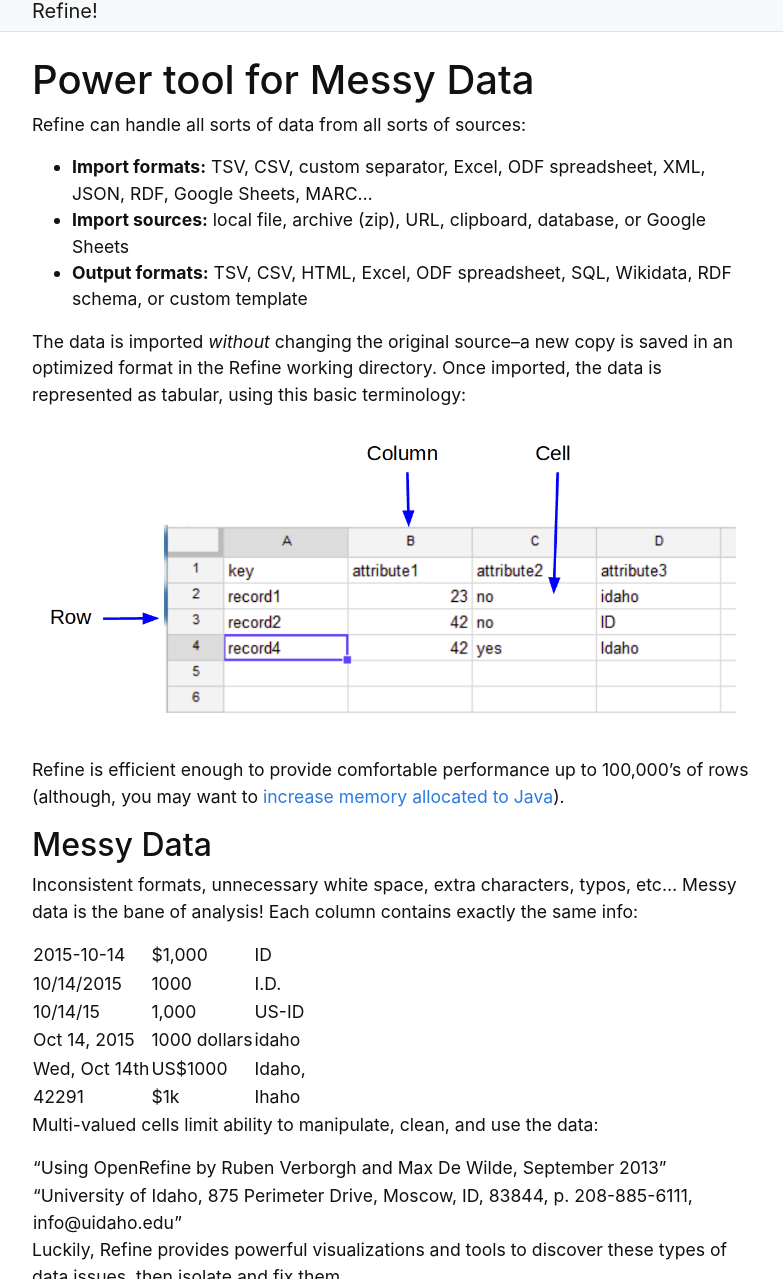
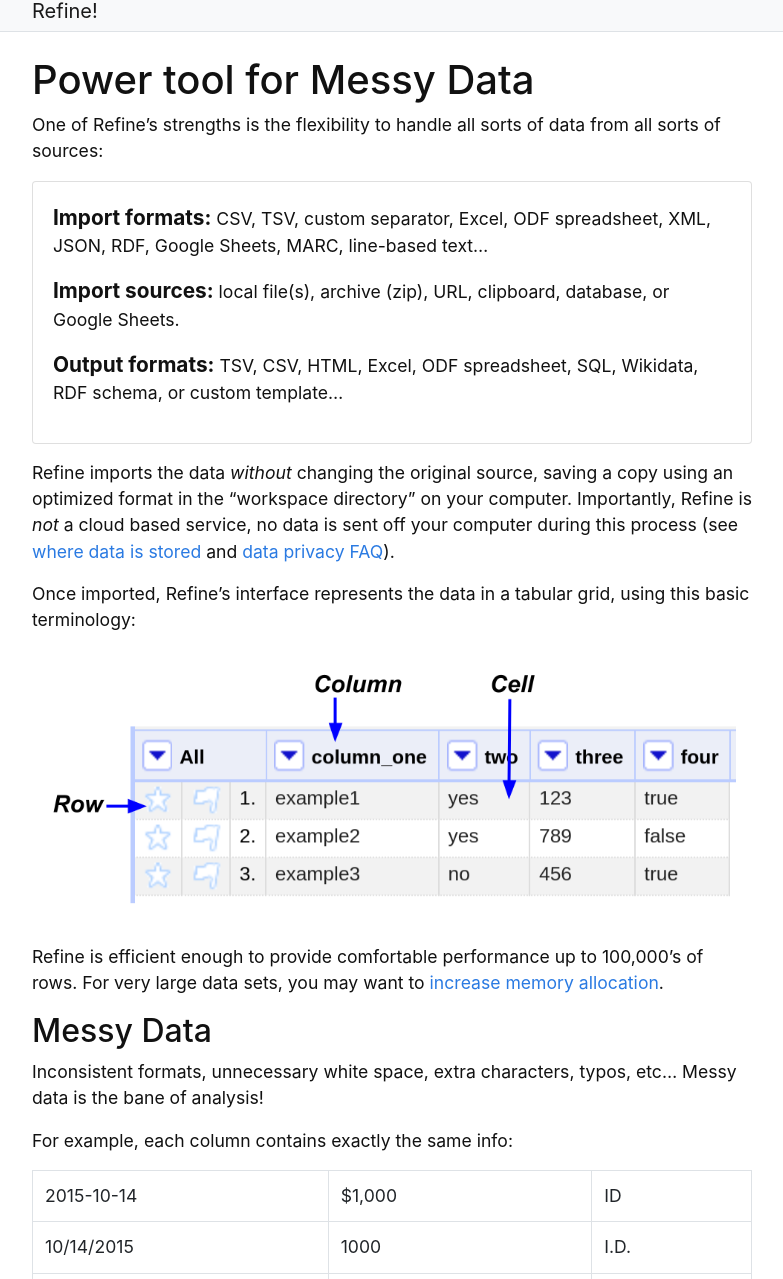
Before and after one commit to evanwill/openrefine-b, a Jekyll site: the page built from content/1-data.md, in a window 1280 px wide and 1400 px high, cut to the strip 121-1400 px from the top of the window. Shown: the whole strip, without its empty margins (248-1031 px from the left). Built offline with Jekyll 4.4.1, drawn with Linux system fonts in a browser that asks for light colours; comment, search, counter and statistics services are not loaded; some of the changed text lies outside the part shown.

Commit message:
update content

```diff
--- a/content/1-data.md
+++ b/content/1-data.md
@@ -3,24 +3,33 @@ title: Power tool for Messy Data
 nav: Data
 ---
 
-Refine can handle all sorts of data from all sorts of sources:
+One of Refine's strengths is the flexibility to handle all sorts of data from all sorts of sources:
 
-- **Import formats:** TSV, CSV, custom separator, Excel, ODF spreadsheet, XML, JSON, RDF, Google Sheets, MARC...
-- **Import sources:** local file, archive (zip), URL, clipboard, database, or Google Sheets
-- **Output formats:** TSV, CSV, HTML, Excel, ODF spreadsheet, SQL, Wikidata, RDF schema, or custom template
+{% capture formats %}
+<span class="term">Import formats:</span> CSV, TSV, custom separator, Excel, ODF spreadsheet, XML, JSON, RDF, Google Sheets, MARC, line-based text...
 
-The data is imported *without* changing the original source--a new copy is saved in an optimized format in the Refine working directory.
-Once imported, the data is represented as tabular, using this basic terminology:
+<span class="term">Import sources:</span> local file(s), archive (zip), URL, clipboard, database, or Google Sheets.
 
-{% include figure.html img="table.png" alt="table parts" width="100%" %}
+<span class="term">Output formats:</span> TSV, CSV, HTML, Excel, ODF spreadsheet, SQL, Wikidata, RDF schema, or custom template...
+{% endcapture %}
+{% include card.html text=formats %}
 
-Refine is efficient enough to provide comfortable performance up to 100,000's of rows (although, you may want to [increase memory allocated to Java](https://github.com/OpenRefine/OpenRefine/wiki/FAQ:-Allocate-More-Memory){:target="_blank"}).
+Refine imports the data *without* changing the original source, saving a copy using an optimized format in the "workspace directory" on your computer.
+Importantly, Refine is *not* a cloud based service, no data is sent off your computer during this process (see [where data is stored](https://docs.openrefine.org/manual/installing#set-where-data-is-stored) and [data privacy FAQ](https://openrefine.org/privacy.html)).
+
+Once imported, Refine's interface represents the data in a tabular grid, using this basic terminology:
+
+{% include figure.html img="refine-terms.png" alt="Refine row, column, cell labelled" %}
+
+Refine is efficient enough to provide comfortable performance up to 100,000's of rows.
+For very large data sets, you may want to [increase memory allocation](https://docs.openrefine.org/manual/installing#increasing-memory-allocation){:target='_blank' rel='noopener'}.
 
 ## Messy Data
 
 Inconsistent formats, unnecessary white space, extra characters, typos, etc...
 Messy data is the bane of analysis!
-Each column contains exactly the same info:
+
+For example, each column contains exactly the same info:
 
 | 2015-10-14 | $1,000 | ID |
 | 10/14/2015 | 1000 | I.D. |
@@ -28,10 +37,12 @@ Each column contains exactly the same info:
 | Oct 14, 2015 | 1000 dollars | idaho |
 | Wed, Oct 14th | US$1000 | Idaho, |
 | 42291 | $1k | Ihaho |
+{:.table .table-bordered}
 
 Multi-valued cells limit ability to manipulate, clean, and use the data:
 
 | “Using OpenRefine by Ruben Verborgh and Max De Wilde, September 2013” | | |
 | "University of Idaho, 875 Perimeter Drive, Moscow, ID, 83844, p. 208-885-6111, info@uidaho.edu" | | |
+{:.table .table-bordered}
 
-Luckily, Refine provides powerful visualizations and tools to discover these types of data issues, then isolate and fix them.
+Luckily, Refine provides powerful visualizations and tools to discover, isolate, and fix these types of data issues.
```
Also changed, not shown: content/0-refine.md (+1 -1 lines), content/3-demo.md (+8 -3 lines), content/4-resources.md (+7 -7 lines), images/refine-terms.png (added).
